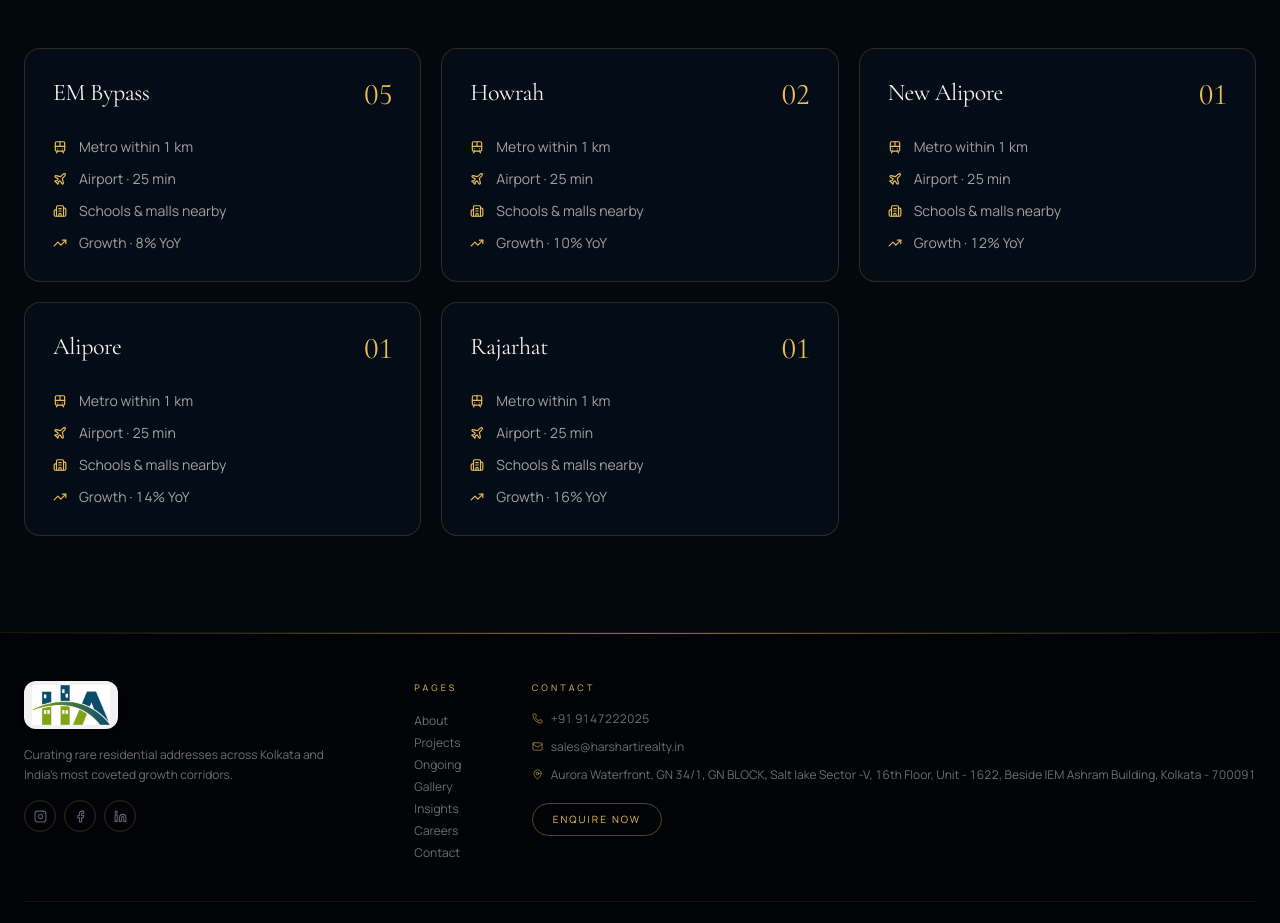
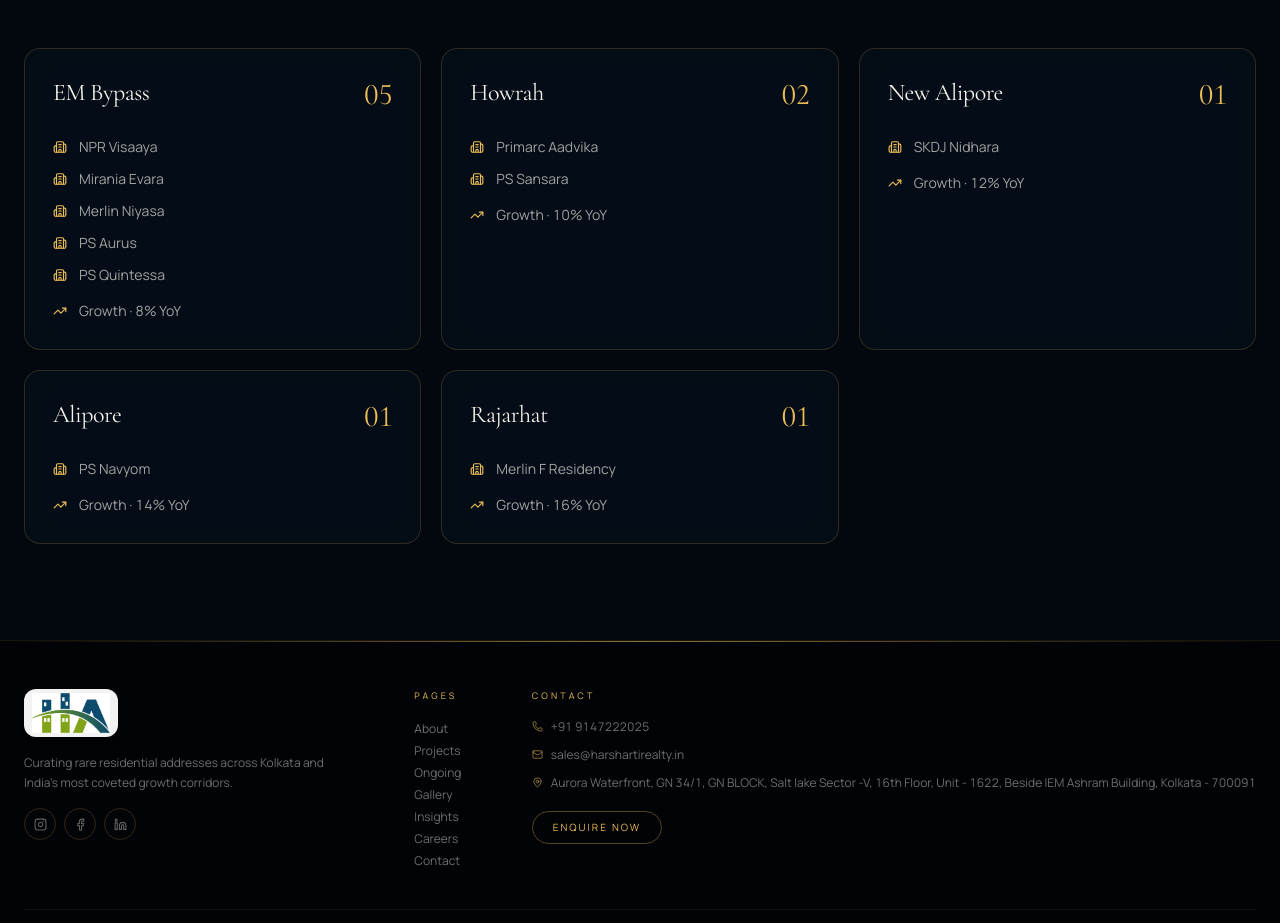
Before and after one commit to sayanroy058/Harsh-Realty, a React (Vite) app: page /locations in a window 1280 px wide. Shown: the part 1260-2183 px from the top of the page. Built offline with nearby package versions, Linux system fonts and the light colour scheme.

Commit message:
Locations Updated

```diff
--- a/src/lib/properties.ts
+++ b/src/lib/properties.ts
@@ -562,9 +562,9 @@
 ] as const;
 
 export const locations = [
-  { name: "EM Bypass", count: 5 },
-  { name: "Howrah", count: 2 },
-  { name: "New Alipore", count: 1 },
-  { name: "Alipore", count: 1 },
-  { name: "Rajarhat", count: 1 },
+  { name: "EM Bypass", count: 5, slugs: ["npr-visaaya", "mirania-evara", "merlin-niyasa", "ps-aurus", "ps-quintessa"] },
+  { name: "Howrah", count: 2, slugs: ["primarc-aadvika", "ps-sansara"] },
+  { name: "New Alipore", count: 1, slugs: ["nidhara"] },
+  { name: "Alipore", count: 1, slugs: ["ps-navyom"] },
+  { name: "Rajarhat", count: 1, slugs: ["merlin-f-residencies"] },
 ];
--- a/src/routes/locations.tsx
+++ b/src/routes/locations.tsx
@@ -1,9 +1,10 @@
 import { createFileRoute } from "@tanstack/react-router";
 import { PageHero } from "@/components/site/PageHero";
 import { Reveal } from "@/components/site/Reveal";
-import { locations } from "@/lib/properties";
-import { TrendingUp, Train, Plane, Building2 } from "lucide-react";
+import { locations, properties } from "@/lib/properties";
+import { TrendingUp, Building2 } from "lucide-react";
 import { useState } from "react";
+import { Link } from "@tanstack/react-router";
 
 export const Route = createFileRoute("/locations")({
   head: () => ({
@@ -106,7 +107,9 @@
 
       <section className="px-6 py-24">
         <div className="mx-auto max-w-7xl grid md:grid-cols-2 lg:grid-cols-3 gap-5">
-          {locations.map((l, i) => (
+          {locations.map((l, i) => {
+            const projects = properties.filter((p) => l.slugs.includes(p.slug));
+            return (
               <Reveal key={l.name} delay={i * 0.05}>
                 <div className="glass rounded-2xl p-7 group hover:border-gold/50 transition-all h-full">
                   <div className="flex justify-between items-start mb-6">
@@ -114,14 +117,22 @@
                     <span className="font-display text-3xl text-gold">{String(l.count).padStart(2, "0")}</span>
                   </div>
                   <div className="space-y-3 text-sm text-foreground/65">
-                  <p className="flex items-center gap-3"><Train size={14} className="text-gold" /> Metro within 1 km</p>
-                  <p className="flex items-center gap-3"><Plane size={14} className="text-gold" /> Airport · 25 min</p>
-                  <p className="flex items-center gap-3"><Building2 size={14} className="text-gold" /> Schools & malls nearby</p>
-                  <p className="flex items-center gap-3"><TrendingUp size={14} className="text-gold" /> Growth · {8 + (i*2)}% YoY</p>
+                    {projects.map((p) => (
+                      <Link
+                        key={p.slug}
+                        to="/projects/$slug"
+                        params={{ slug: p.slug }}
+                        className="flex items-center gap-3 hover:text-gold transition-colors"
+                      >
+                        <Building2 size={14} className="text-gold shrink-0" /> {p.name}
+                      </Link>
+                    ))}
+                    <p className="flex items-center gap-3 pt-1"><TrendingUp size={14} className="text-gold" /> Growth · {8 + (i*2)}% YoY</p>
                   </div>
                 </div>
               </Reveal>
-          ))}
+            );
+          })}
         </div>
       </section>
     </>
```
Lines whose indentation alone changed are shown as unchanged.
